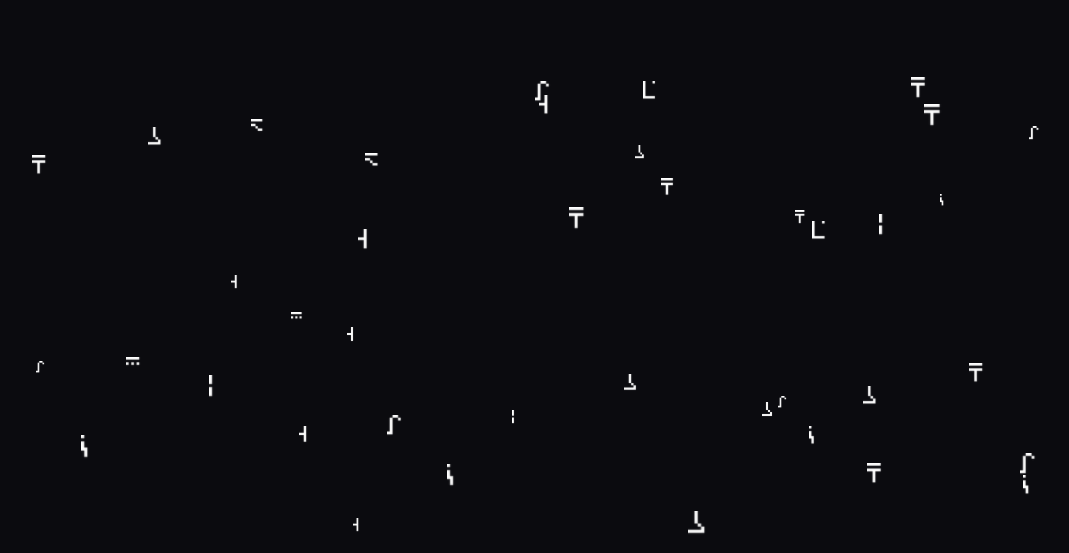
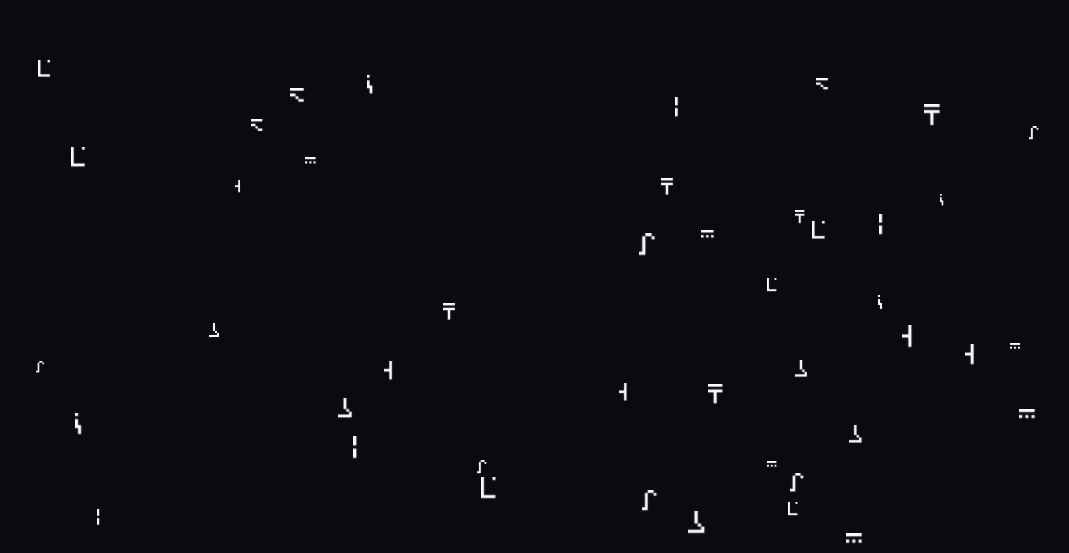
Before and after one commit to mattseq/teamobsidianmc-smooth, a Next.js app: page / in a window 1280 px wide. Shown: the part 2501-3054 px from the top of the page, without its empty margins (108-1177 px from the left). Built offline with nearby package versions, Linux system fonts and the light colour scheme.

Commit message:
tweaked parallax

```diff
--- a/app/components/ParticleField.tsx
+++ b/app/components/ParticleField.tsx
@@ -37,7 +37,7 @@ export default function ParticleField( { className }: { className?: string } ) {
                     top: `${Math.random() * 80 + 10}%`,
                     left: `${Math.random() * 80 + 10}%`,
                     width: `${1*Math.random() + 1}%`,
-                    zIndex: 1,
+                    zIndex: Math.random() < 0.7 ? 5 : 15,
                 },
                 id: `particle-${i}`
             }))
@@ -51,8 +51,9 @@ export default function ParticleField( { className }: { className?: string } ) {
             gsap.to(
                 `#particle-${i}`,
                 {
-                    y: Math.random() * 200,
+                    y: Math.random() * 300 - 150,
                     rotate: Math.random() * 360,
+                    ease: "sine.inOut",
                     scrollTrigger: {
                         trigger: "#team",
                         start: "top 100%",
--- a/app/page.tsx
+++ b/app/page.tsx
@@ -11,7 +11,7 @@ export default function Home() {
         </div>
         <div id="team" className="relative w-full h-[200vh] text-center flex justify-center items-center">
           <img id="logo" src="/logo.png" className="w-[50%] z-10" alt="Team Obsidian Logo" />
-          <ParticleField className="absolute top-0 left-0 w-full h-[200vh] z-0"></ParticleField>
+          <ParticleField className="absolute top-0 left-0 w-full h-[200vh] z-10"></ParticleField>
         </div>
       </main>
   );
```
Also changed, not shown: app/Animate.tsx (+1 -13 lines).
